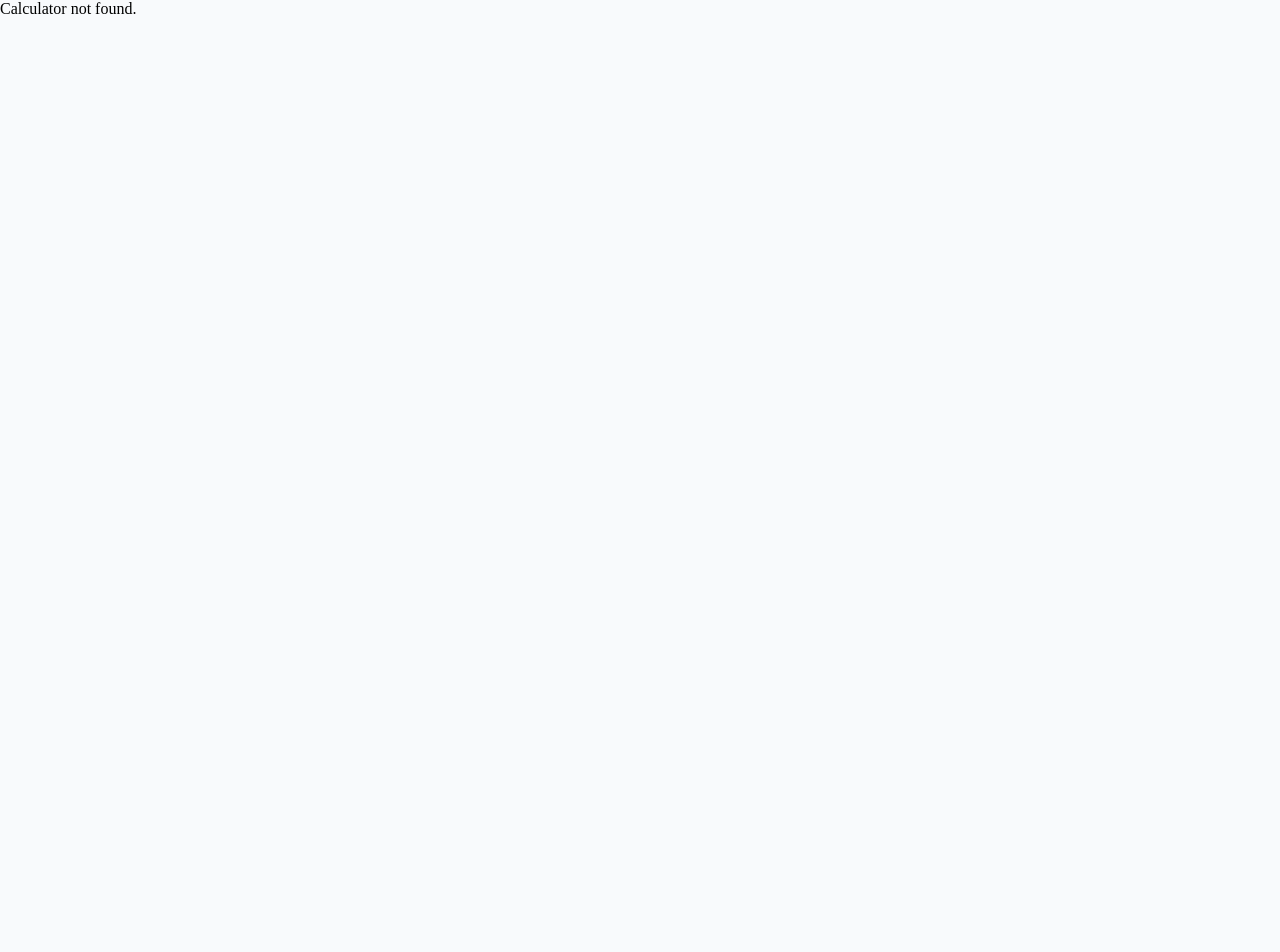
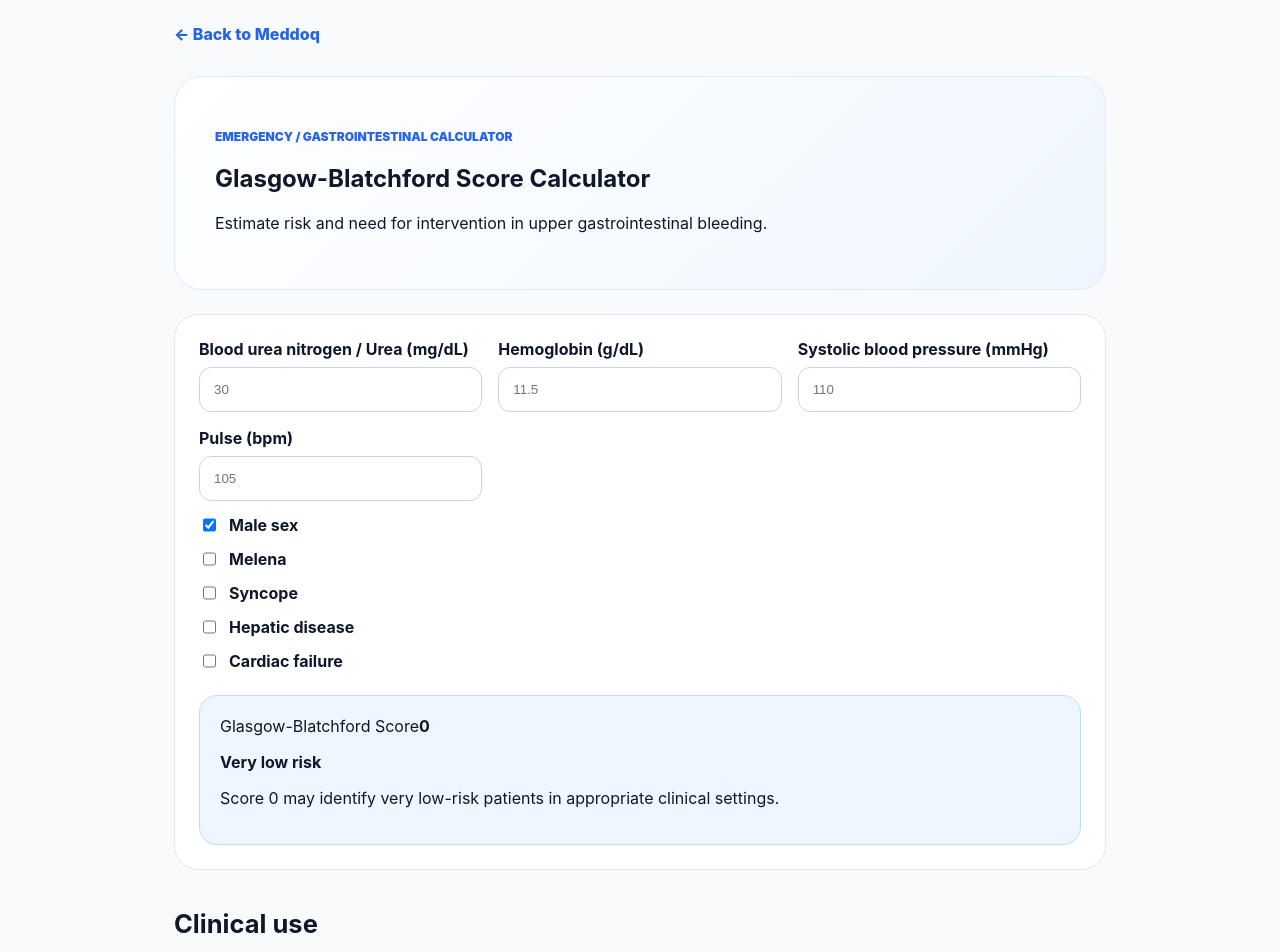
Before and after one commit to brsbyrm/meddoq, a Next.js app: page /calculators/glasgow-blatchford-score in a window 1280 px wide. Before the commit this address had no page. Shown: the top 952 px of the page. Before the commit the page ends 800 px from the top, so only its background shows below. Built offline with nearby package versions, Linux system fonts and the light colour scheme.

Commit message:
Add Glasgow-Blatchford score calculator

```diff
--- /dev/null
+++ b/app/calculators/glasgow-blatchford-score/page.js
@@ -0,0 +1,112 @@
+"use client";
+
+import { useMemo, useState } from "react";
+
+export default function Page() {
+  const [bun,setBun]=useState("");
+  const [hb,setHb]=useState("");
+  const [male,setMale]=useState(true);
+  const [sbp,setSbp]=useState("");
+  const [pulse,setPulse]=useState("");
+  const [melena,setMelena]=useState(false);
+  const [syncope,setSyncope]=useState(false);
+  const [hepatic,setHepatic]=useState(false);
+  const [failure,setFailure]=useState(false);
+
+  const score=useMemo(()=>{
+    let s=0,b=Number(bun),h=Number(hb),p=Number(pulse),bp=Number(sbp);
+
+    if(b>=18.2&&b<22.4)s+=2; else if(b>=22.4&&b<28)s+=3; else if(b>=28&&b<70)s+=4; else if(b>=70)s+=6;
+
+    if(male){ if(h>=12&&h<13)s+=1; else if(h>=10&&h<12)s+=3; else if(h<10&&h>0)s+=6; }
+    else { if(h>=10&&h<12)s+=1; else if(h<10&&h>0)s+=6; }
+
+    if(bp>=100&&bp<110)s+=1; else if(bp>=90&&bp<100)s+=2; else if(bp<90&&bp>0)s+=3;
+
+    if(p>=100)s+=1;
+    if(melena)s+=1;
+    if(syncope)s+=2;
+    if(hepatic)s+=2;
+    if(failure)s+=2;
+
+    return s;
+  },[bun,hb,male,sbp,pulse,melena,syncope,hepatic,failure]);
+
+  return(
+    <main style={styles.main}>
+      <a href="/" style={styles.back}>← Back to Meddoq</a>
+
+      <section style={styles.hero}>
+        <p style={styles.kicker}>Emergency / Gastrointestinal Calculator</p>
+        <h1>Glasgow-Blatchford Score Calculator</h1>
+        <p>Estimate risk and need for intervention in upper gastrointestinal bleeding.</p>
+      </section>
+
+      <section style={styles.card}>
+        <div style={styles.grid}>
+          <label style={styles.label}>Blood urea nitrogen / Urea (mg/dL)
+            <input style={styles.input} value={bun} onChange={e=>setBun(e.target.value)} inputMode="decimal" placeholder="30"/>
+          </label>
+
+          <label style={styles.label}>Hemoglobin (g/dL)
+            <input style={styles.input} value={hb} onChange={e=>setHb(e.target.value)} inputMode="decimal" placeholder="11.5"/>
+          </label>
+
+          <label style={styles.label}>Systolic blood pressure (mmHg)
+            <input style={styles.input} value={sbp} onChange={e=>setSbp(e.target.value)} inputMode="decimal" placeholder="110"/>
+          </label>
+
+          <label style={styles.label}>Pulse (bpm)
+            <input style={styles.input} value={pulse} onChange={e=>setPulse(e.target.value)} inputMode="decimal" placeholder="105"/>
+          </label>
+        </div>
+
+        <label style={styles.check}><input type="checkbox" checked={male} onChange={e=>setMale(e.target.checked)}/> Male sex</label>
+        <label style={styles.check}><input type="checkbox" checked={melena} onChange={e=>setMelena(e.target.checked)}/> Melena</label>
+        <label style={styles.check}><input type="checkbox" checked={syncope} onChange={e=>setSyncope(e.target.checked)}/> Syncope</label>
+        <label style={styles.check}><input type="checkbox" checked={hepatic} onChange={e=>setHepatic(e.target.checked)}/> Hepatic disease</label>
+        <label style={styles.check}><input type="checkbox" checked={failure} onChange={e=>setFailure(e.target.checked)}/> Cardiac failure</label>
+
+        <div style={styles.result}>
+          <span>Glasgow-Blatchford Score</span>
+          <strong>{score}</strong>
+          <p><b>{score===0 ? "Very low risk" : score<=5 ? "Lower risk" : "High risk"}</b></p>
+          <p>
+            {score===0
+              ? "Score 0 may identify very low-risk patients in appropriate clinical settings."
+              : "Higher scores indicate increased likelihood of intervention, transfusion or adverse outcome."}
+          </p>
+        </div>
+      </section>
+
+      <section style={styles.content}>
+        <h2>Clinical use</h2>
+        <p>
+          The Glasgow-Blatchford Score supports early risk stratification in suspected upper gastrointestinal bleeding.
+        </p>
+
+        <h2>Limitations</h2>
+        <p>
+          It should not replace clinical judgment, resuscitation assessment, hemodynamic evaluation or endoscopy planning.
+        </p>
+
+        <h2>References</h2>
+        <p>Blatchford O et al. Lancet. 2000.</p>
+      </section>
+    </main>
+  )
+}
+
+const styles={
+main:{maxWidth:980,margin:"0 auto",padding:24,fontFamily:"Inter,system-ui,sans-serif",color:"#0f172a"},
+back:{color:"#2563eb",fontWeight:800,textDecoration:"none"},
+hero:{marginTop:32,background:"linear-gradient(135deg,#fff,#eff6ff)",border:"1px solid #dbeafe",borderRadius:28,padding:40},
+kicker:{color:"#2563eb",fontWeight:900,fontSize:12,textTransform:"uppercase"},
+card:{marginTop:24,background:"#fff",border:"1px solid #e2e8f0",borderRadius:24,padding:24},
+grid:{display:"grid",gridTemplateColumns:"repeat(auto-fit,minmax(min(100%,220px),1fr))",gap:16},
+label:{display:"grid",gap:8,fontWeight:700},
+input:{padding:14,borderRadius:12,border:"1px solid #cbd5e1"},
+check:{display:"flex",gap:10,marginTop:14,fontWeight:700},
+result:{marginTop:24,background:"#eff6ff",padding:20,borderRadius:18,border:"1px solid #bfdbfe"},
+content:{marginTop:32,lineHeight:1.7,fontSize:17}
+}
```
Also changed, not shown: app/data/calculators.js (+9 -0 lines).
